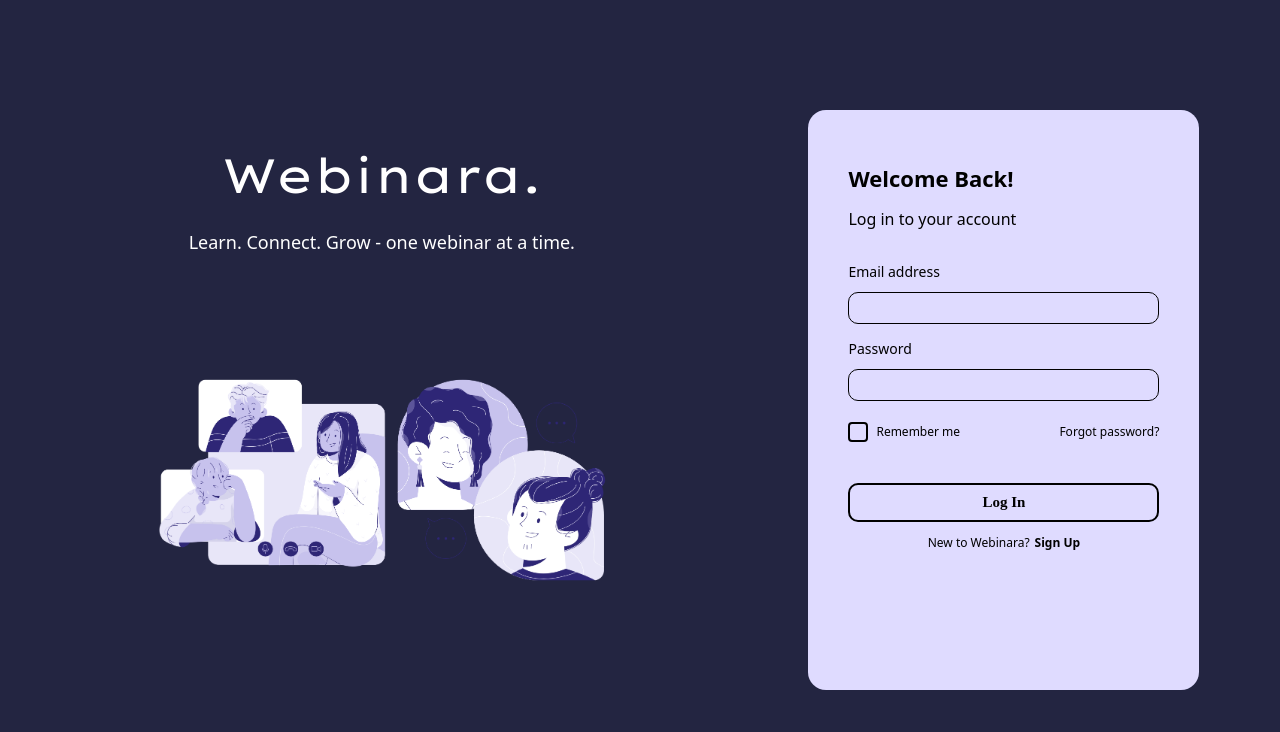
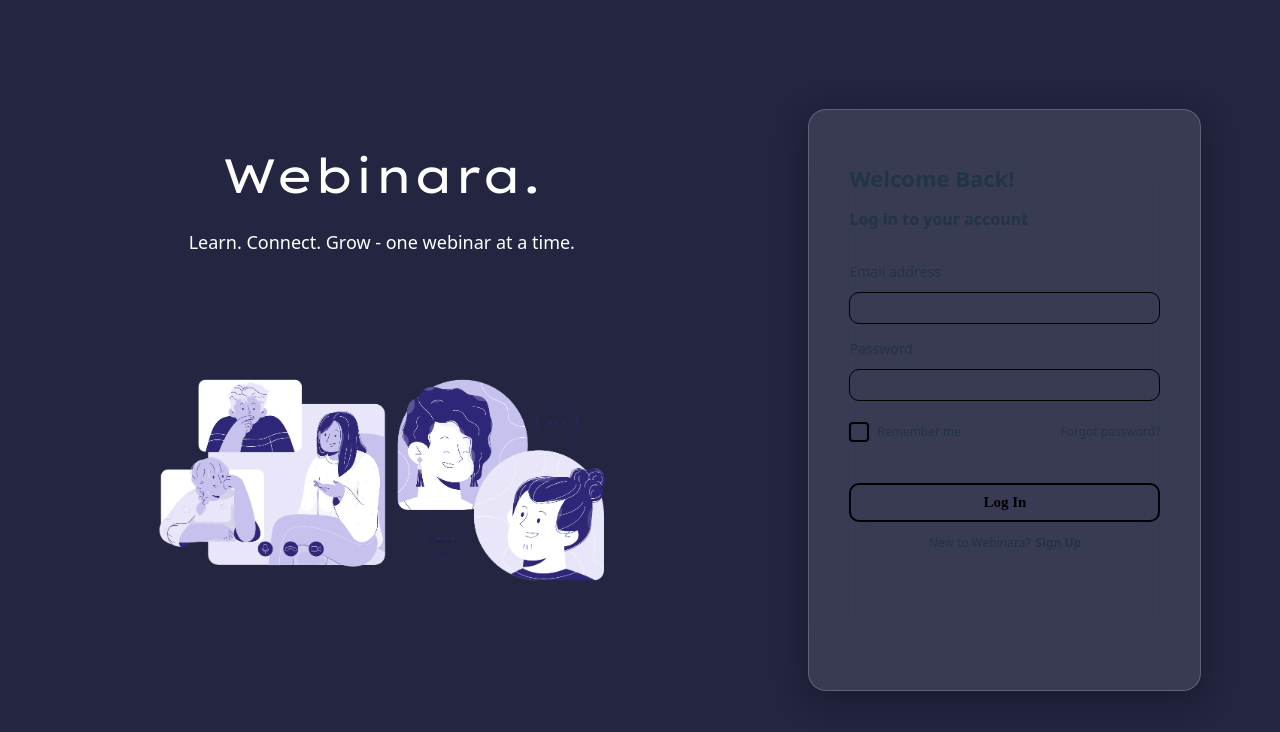
Before and after one commit to Dia505/WebinaraFrontend, a React (Vite) app: page /login in a window 1280 px wide. Shown: the top 732 px of the page. Built offline with nearby package versions, Linux system fonts and the light colour scheme.

Commit message:
Glassmorphism effect

```diff
--- a/src/core/css_files/public/login.css
+++ b/src/core/css_files/public/login.css
@@ -7,10 +7,6 @@ body {
     overflow: hidden;
 }
 
-p {
-    color: #000;
-}
-
 input {
     border: 1px solid;
     border-radius: 10px;
@@ -18,7 +14,7 @@ input {
     background-color: transparent;
     height: 28px;
     width: 300px;
-    color: black;
+    color: white;
     outline: none;
     padding-left: 7px;
 }
@@ -43,7 +39,7 @@ input:focus {
 
 input:-webkit-autofill {
     -webkit-box-shadow: 0 0 0 1000px transparent inset !important;
-    -webkit-text-fill-color: black !important;
+    -webkit-text-fill-color: white !important;
     transition: background-color 5000s ease-in-out 0s;
 }
 
@@ -80,16 +76,61 @@ input:-webkit-autofill {
     height: 48.5vh;
 }
 
+/* background-color: #dfdbff; */
+
 .right-section {
     display: flex;
     flex-direction: column;
     height: 520px;
     border-radius: 18px;
-    background-color: #dfdbff;
     padding: 30px 40px;
     margin-top: 0px;
+
+    /* Base glassmorphism */
+    background: rgba(255, 255, 255, 0.1);
+    backdrop-filter: blur(30px);
+    border: 1px solid rgba(255, 255, 255, 0.2);
+    box-shadow: 0 8px 32px rgba(0, 0, 0, 0.3);
+
+    /* Shine effect */
+    position: relative;
+    overflow: hidden;
 }
 
+.right-section::after {
+    content: '';
+    position: absolute;
+    top: -50%;
+    left: -50%;
+    width: 200%;
+    height: 200%;
+    background: linear-gradient(45deg,
+        transparent 30%,
+        rgba(255, 255, 255, 0.1) 50%,
+        transparent 70%
+    );
+    opacity: 0;
+    pointer-events: none;
+    animation: shineEvery5s 5s ease-out infinite;
+}
+
+@keyframes shineEvery5s {
+    0% {
+        transform: translateX(-100%) translateY(-100%) rotate(45deg);
+        opacity: 0;
+    }
+    12% { /* 12% of 5s = 0.6s to fade in */
+        opacity: 1;
+    }
+    60% { /* 60% of 5s = 3s total shine duration */
+        transform: translateX(100%) translateY(100%) rotate(45deg);
+        opacity: 0;
+    }
+    61%, 100% { /* Stay hidden for remaining 2s */
+        transform: translateX(-100%) translateY(-100%) rotate(45deg);
+        opacity: 0;
+    }
+}
 
 .login-title {
     font-weight: bold;
@@ -99,6 +140,7 @@ input:-webkit-autofill {
 .login-subtitle {
     font-size: 16px;
     margin-top: -10px;
+    font-weight: 600;
 }
 
 .email-input-title {
@@ -277,7 +319,7 @@ input:-webkit-autofill {
     .right-section-div {
         display: flex;
         flex-direction: column;
-        margin-top: 12vh;
+        margin-top: 7vh;
         gap: 5vh;
     }
 
```
